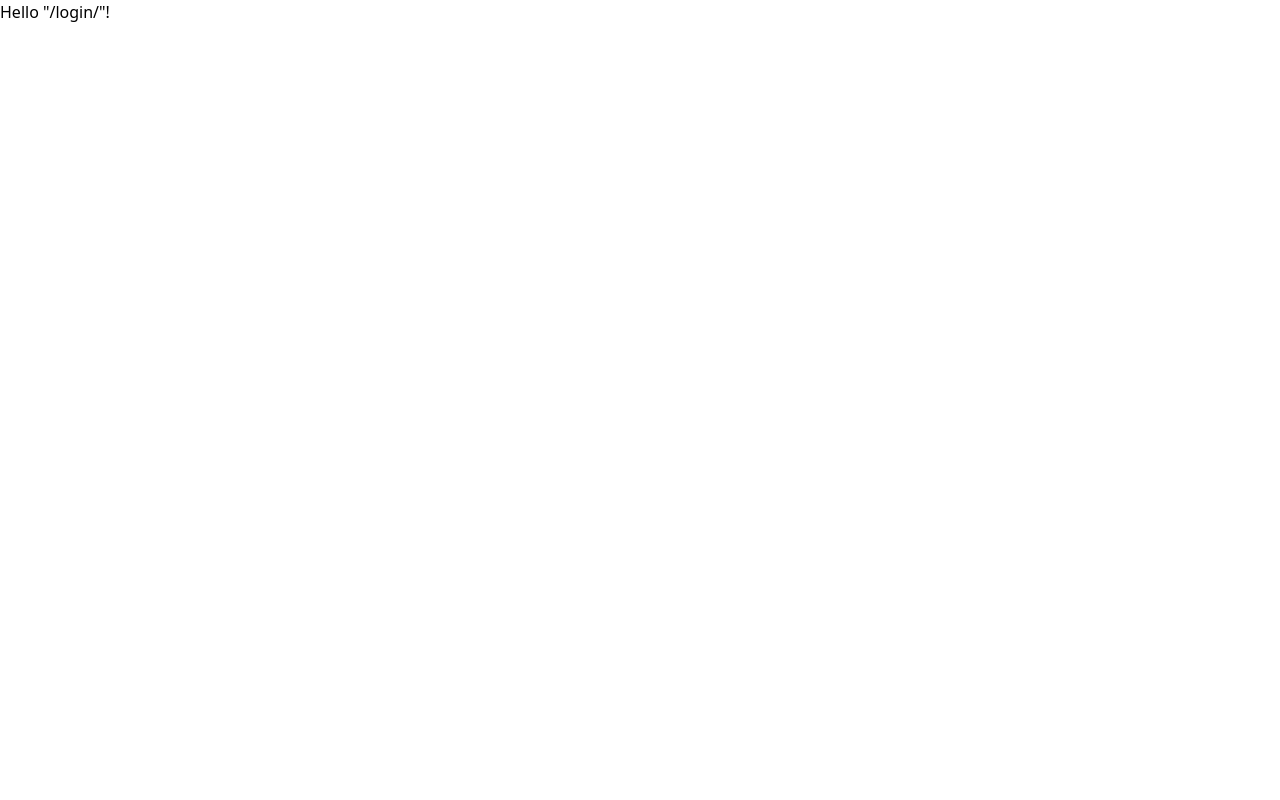
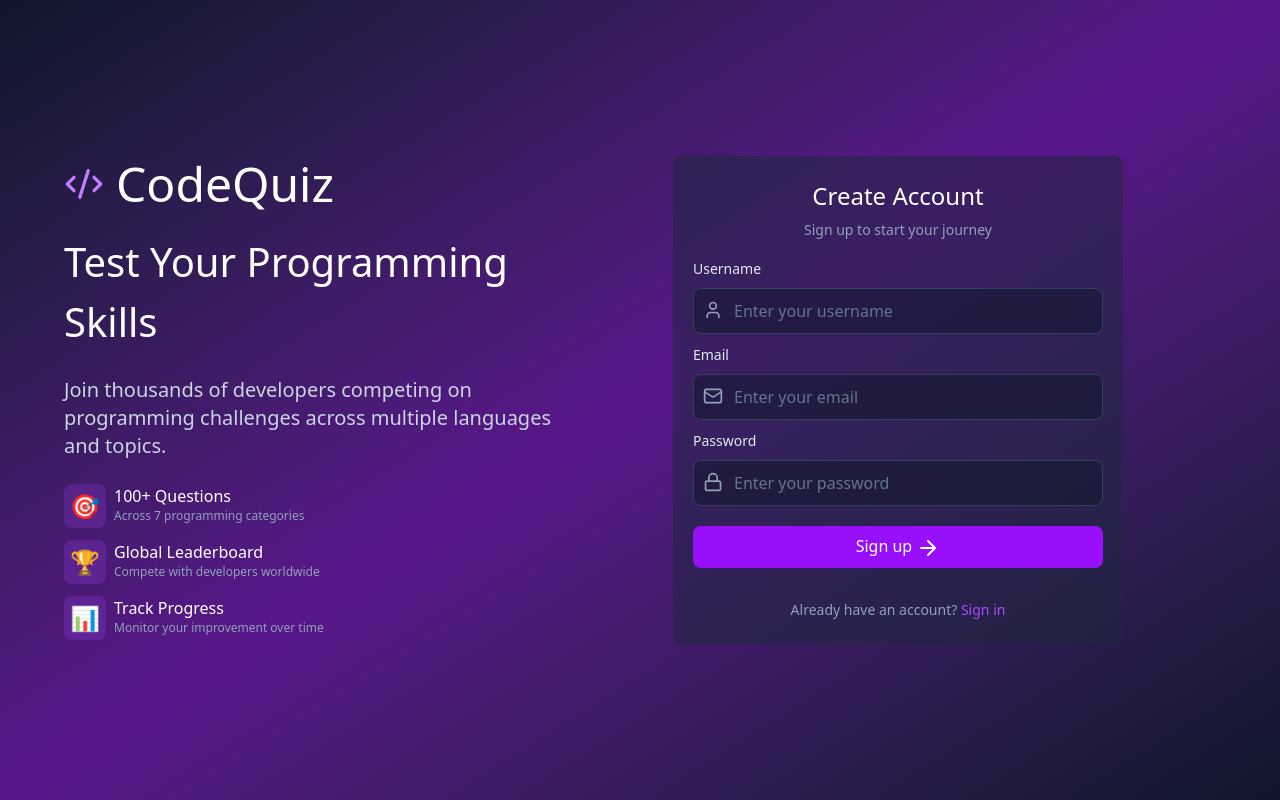
Before and after one commit to AbdalrahmanEmara/CodeQuiz, a React (Vite) app: page /login in a window 1280 px wide. Built offline with nearby package versions, Linux system fonts and the light colour scheme.

Commit message:
Finish Login Page UI

```diff
--- a/package.json
+++ b/package.json
@@ -15,6 +15,7 @@
     "@tanstack/react-query-devtools": "^5.91.1",
     "@tanstack/react-router": "^1.139.14",
     "@tanstack/react-router-devtools": "^1.139.15",
+    "lucide-react": "^0.556.0",
     "react": "^19.2.0",
     "react-dom": "^19.2.0",
     "tailwindcss": "^4.1.17",
--- /dev/null
+++ b/src/components/ui/AboutProject.jsx
@@ -0,0 +1,49 @@
+import { Code2 } from "lucide-react";
+import React from "react";
+
+function List({ icon, header, text }) {
+  return (
+    <li className="flex gap-2">
+      <span className="flex text-2xl bg-purple-500/20 p-1.5 rounded-lg">
+        {icon}
+      </span>
+      <div>
+        <p className="text-md">{header}</p>
+        <p className="text-xs text-slate-400">{text}</p>
+      </div>
+    </li>
+  );
+}
+
+export default function AboutProject() {
+  return (
+    <div className="text-white hidden xl:flex flex-col gap-6 max-w-[500px]">
+      <span className="flex items-center gap-3">
+        <Code2 className="inline w-10 h-10 text-purple-400" />
+        <span className="text-5xl">CodeQuiz</span>
+      </span>
+      <span className="text-[40px]">Test Your Programming Skills</span>
+      <p className="text-xl text-slate-300">
+        Join thousands of developers competing on programming challenges across
+        multiple languages and topics.
+      </p>
+      <ul className="flex flex-col gap-3">
+        <List
+          icon={"🎯"}
+          header={"100+ Questions"}
+          text={"Across 7 programming categories"}
+        />
+        <List
+          icon={"🏆"}
+          header={"Global Leaderboard"}
+          text={"Compete with developers worldwide"}
+        />
+        <List
+          icon={"📊"}
+          header={"Track Progress"}
+          text={"Monitor your improvement over time"}
+        />
+      </ul>
+    </div>
+  );
+}
--- /dev/null
+++ b/src/components/ui/Logo.jsx
@@ -0,0 +1,13 @@
+import { Code2 } from 'lucide-react'
+import React from 'react'
+
+export default function Logo() {
+  return (
+    <div>
+      <span className="flex items-center justify-center gap-3">
+        <Code2 className="inline w-8 h-8 xl:w-10 xl:h-10 text-purple-400" />
+        <span className="text-3xl xl:text-5xl text-white">CodeQuiz</span>
+      </span>
+    </div>
+  )
+}
--- a/src/index.css
+++ b/src/index.css
@@ -1 +1,5 @@
 @import "tailwindcss";
+
+.bg-primary {
+  @apply min-h-screen bg-linear-to-br from-slate-900 via-purple-900 to-slate-900;
+}
--- a/src/routes/__root.jsx
+++ b/src/routes/__root.jsx
@@ -14,7 +14,7 @@ export const Route = createRootRoute({
 
 function RootComponent() {
   return (
-    <div className=''>
+    <div className='bg-primary'>
       <Outlet />
     </div>
   )
--- a/src/routes/login/index.jsx
+++ b/src/routes/login/index.jsx
@@ -1,9 +1,72 @@
-import { createFileRoute } from '@tanstack/react-router'
+import { createFileRoute } from "@tanstack/react-router";
+import AboutProject from "../../components/ui/AboutProject";
+import Logo from "../../components/ui/Logo";
+import { ArrowRight, Lock, Mail, User } from "lucide-react";
 
-export const Route = createFileRoute('/login/')({
+export const Route = createFileRoute("/login/")({
   component: LoginPage,
-})
+});
 
 function LoginPage() {
-  return <div>Hello "/login/"!</div>
+  return (
+    <div className="p-6 flex items-center gap-4 h-dvh min-h-fit max-w-[1200px] mx-auto">
+      <AboutProject className="grow" />
+      <div className="grow px-4 py-6 flex flex-col gap-5">
+        <span className="xl:hidden">
+          <Logo className="max-w-fit" />
+        </span>
+        <div className="bg-slate-800/50 mx-auto w-full max-w-[450px] rounded-lg text-white py-6 px-5">
+          <p className="text-2xl text-center mb-2 ">Create Account</p>
+          <p className="text-slate-400 text-center text-sm mb-4">
+            Sign up to start your journey
+          </p>
+          <form action="">
+            <label htmlFor="username" className="text-sm text-slate-200">
+              Username
+            </label>
+            <div className="relative my-2">
+              <User className="absolute top-3 left-2.5 w-5 h-5 text-slate-400" />
+              <input
+                type="text"
+                id="username"
+                placeholder="Enter your username"
+                className="w-full px-10 py-2.5 placeholder-slate-500 border rounded-lg border-slate-700 focus:border-purple-700 outline-0 bg-slate-900/50"
+              />
+            </div>
+            <label htmlFor="email" className="text-sm text-slate-200">
+              Email
+            </label>
+            <div className="relative my-2">
+              <Mail className="absolute top-3 left-2.5 w-5 h-5 text-slate-400" />
+              <input
+                type="mail"
+                id="email"
+                placeholder="Enter your email"
+                className="w-full px-10 py-2.5 placeholder-slate-500 border rounded-lg border-slate-700 focus:border-purple-700 outline-0 bg-slate-900/50"
+              />
+            </div>
+            <label htmlFor="password" className="text-sm text-slate-200">
+              Password
+            </label>
+            <div className="relative my-2">
+              <Lock className="absolute top-3 left-2.5 w-5 h-5 text-slate-400" />
+              <input
+                type="password"
+                id="password"
+                placeholder="Enter your password"
+                className="w-full px-10 py-2.5 placeholder-slate-500 border rounded-lg border-slate-700 focus:border-purple-700 outline-0 bg-slate-900/50"
+              />
+            </div>
+            <button className="bg-purple-600 text-md w-full my-3 p-2 rounded-lg">
+              Sign up <ArrowRight className="inline" />{" "}
+            </button>
+            <p className="text-slate-400 text-sm text-center mt-5">
+              Already have an account?{" "}
+              <button className="text-purple-500">Sign in</button>
+            </p>
+          </form>
+        </div>
+      </div>
+    </div>
+  );
 }
--- a/src/routes/login/signup.jsx
+++ b/src/routes/login/signup.jsx
@@ -5,5 +5,5 @@ export const Route = createFileRoute('/login/signup')({
 })
 
 function SignUp() {
-  return <div>Hello "/login/signup"!</div>
+  return <div className='bg-primary'>Hello "/login/signup"!</div>
 }
```
Also changed, not shown: 1 other file (tests, documents, lock files or other folders).
